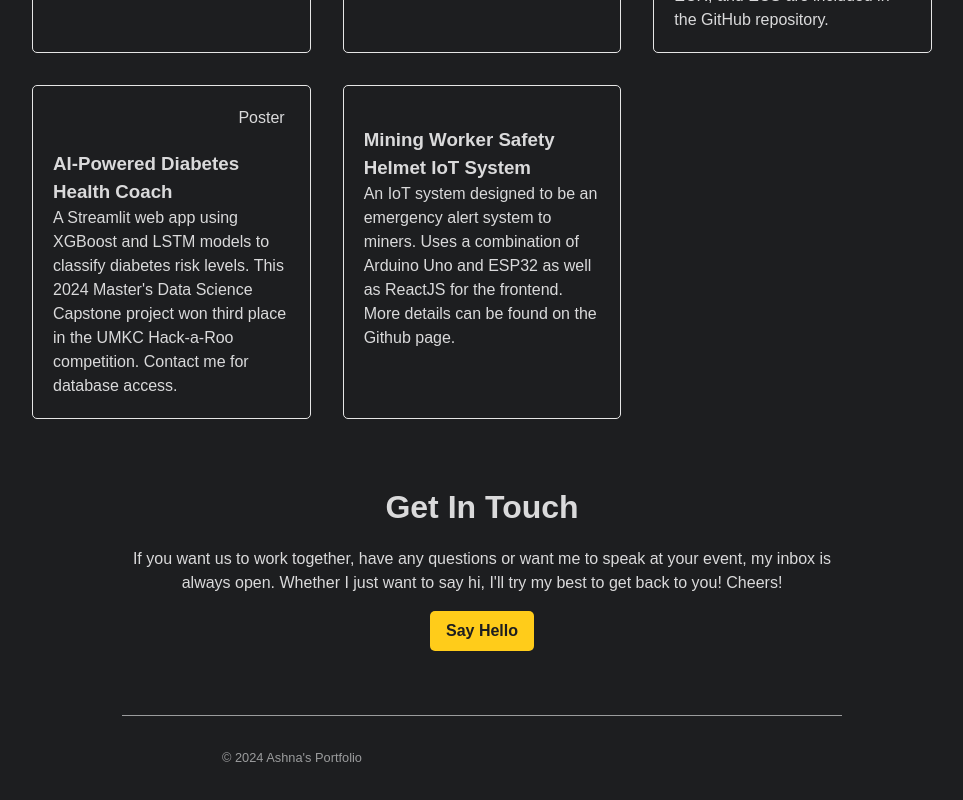
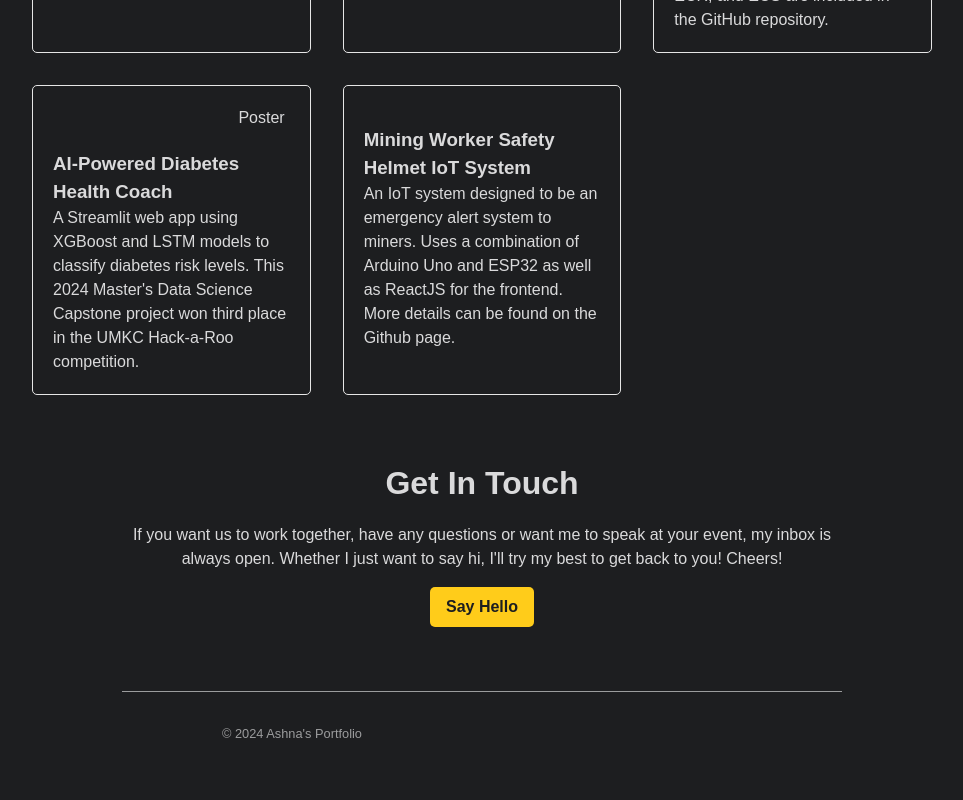
Before and after one commit to aa57c/PortfolioWebsite, a Next.js app: page / in a window 1280 px wide. Shown: the part 2733-3533 px from the top of the page, without its empty margins (158-1121 px from the left). After the commit the page ends 3509 px from the top, so only its background shows below. Built offline with nearby package versions, Linux system fonts and the light colour scheme.

Commit message:
edited ai diabetes health app description

```diff
--- a/src/components/github_data.js
+++ b/src/components/github_data.js
@@ -57,7 +57,7 @@ export const projectData = [
     {
         id: 7,
         title: 'AI-Powered Diabetes Health Coach',
-        description: 'A Streamlit web app using XGBoost and LSTM models to classify diabetes risk levels. This 2024 Master\'s Data Science Capstone project won third place in the UMKC Hack-a-Roo competition. Contact me for database access.',
+        description: 'A Streamlit web app using XGBoost and LSTM models to classify diabetes risk levels. This 2024 Master\'s Data Science Capstone project won third place in the UMKC Hack-a-Roo competition.',
         githublink: 'https://github.com/aa57c/ai-diabetes-health-coach-app',
         demo: true,
         poster: true,
```
